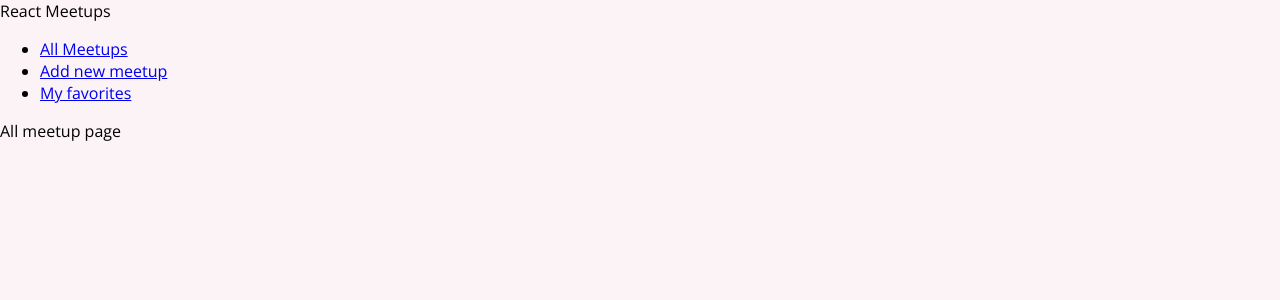
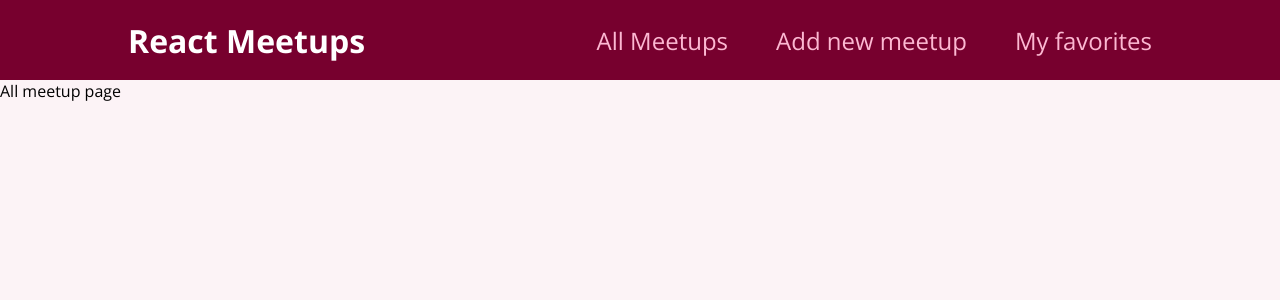
Before and after one commit to aloundoye/playground, a React (Create React App) app in the folder react/meetup/: page / in a window 1280 px wide. Shown: the top 300 px of the page. Built offline with nearby package versions, Linux system fonts and the light colour scheme.

Commit message:
add css style for the navigation

```diff
--- a/react/meetup/src/App.js
+++ b/react/meetup/src/App.js
@@ -5,7 +5,8 @@
 import MainNavigation from "./components/Layout/MainNavigation";
 
 function App() {
-  return <div>
+  return (
+  <div>
     <MainNavigation/>
     <Switch>
       <Route path='/' exact>
@@ -20,7 +21,8 @@
         <FavoritesPage/>
       </Route>
     </Switch>
-  </div>;
+  </div>
+);
 }
 
 export default App;
--- a/react/meetup/src/components/Layout/MainNavigation.js
+++ b/react/meetup/src/components/Layout/MainNavigation.js
@@ -1,8 +1,9 @@
 import {Link} from 'react-router-dom';
-
+import classes from './MainNavigation.module.css'
 function MainNavigation(){
-    return <header>
-        <div>React Meetups</div>
+    return (
+    <header className={classes.header}>
+        <div className={classes.logo}>React Meetups</div>
         <nav>
             <ul>
                 <li>
@@ -17,6 +18,7 @@
             </ul>
         </nav>
     </header>
+    );
 }
 
 export default MainNavigation;
--- /dev/null
+++ b/react/meetup/src/components/Layout/MainNavigation.module.css
@@ -0,0 +1,47 @@
+.header{
+    width: 100%;
+    height: 5rem;
+    display: flex;
+    align-items: center;
+    justify-content: space-between;
+    background-color: #77002e;
+    padding: 0 10%;
+}
+
+.logo{
+    font-size: 2rem;
+    color: white;
+    font-weight: bold;
+}
+
+.header ul {
+    list-style: none;
+    margin: 0;
+    padding: 0;
+    display: flex;
+    align-items: baseline;
+}
+
+.header li {
+    margin-left : 3rem;
+}
+
+.header a{
+    text-decoration: none;
+    font-size: 1.5rem;
+    color: #fcb8d2;
+}
+
+.header a:hover,
+.header a:active,
+.header a.active{
+    color: white;
+}
+
+.badge {
+    background-color: #cc2062;
+    color: white;
+    border-radius: 12px;
+    padding: 0 1rem;
+    margin-left: 0.5rem;
+}
--- a/react/meetup/src/pages/AllMeetups.js
+++ b/react/meetup/src/pages/AllMeetups.js
@@ -1,5 +1,7 @@
 function AllMeetupsPage(){
-    return <div>All meetup page</div>
+    return (
+        <div>All meetup page</div>
+    );
 }
 
 export default AllMeetupsPage;
```
Also changed, not shown: 1 other file (tests, documents, lock files or other folders).
